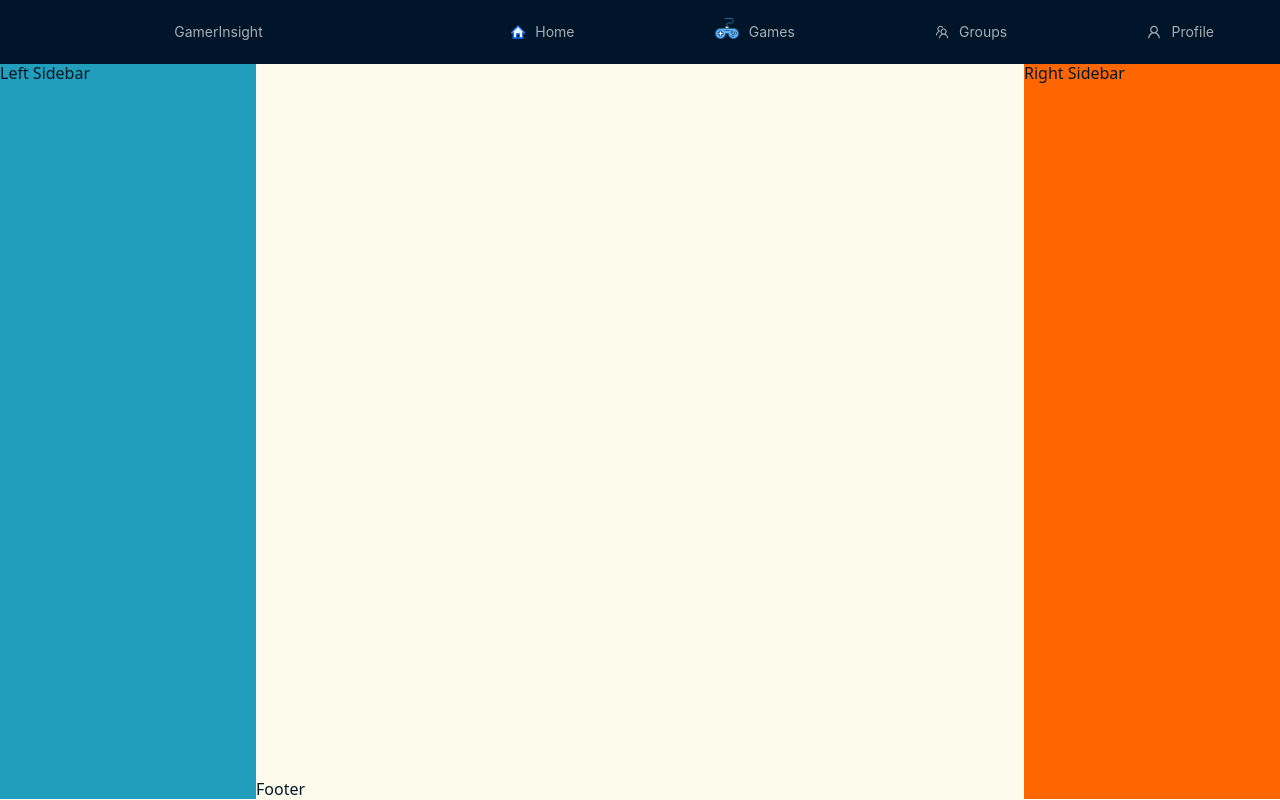
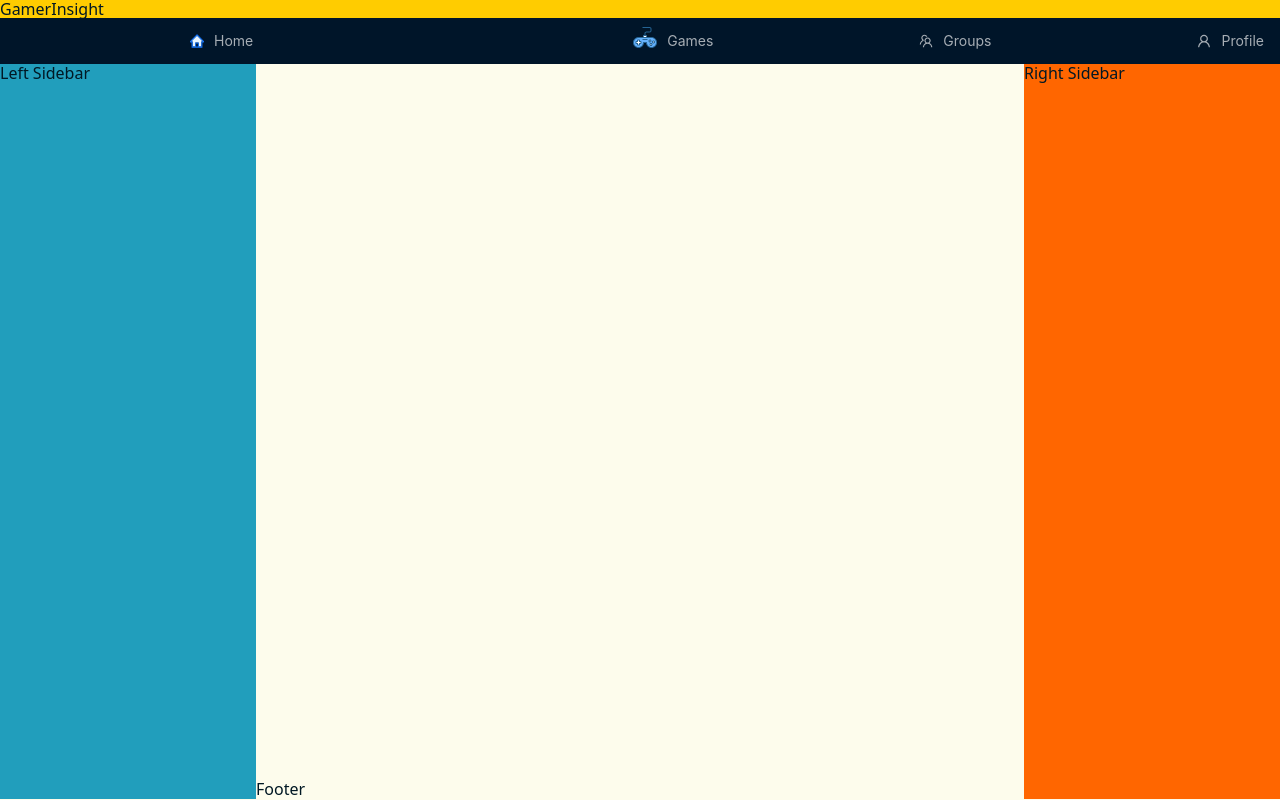
Before and after one commit to bounswe/bounswe2023group5, a React (Vite) app in the folder app/frontend/: page / in a window 1280 px wide. Built offline with nearby package versions, Linux system fonts and the light colour scheme.

Commit message:
modifying the menu css

```diff
--- a/app/frontend/src/Layout/TopBar/TopBar.module.scss
+++ b/app/frontend/src/Layout/TopBar/TopBar.module.scss
@@ -1,8 +1,10 @@
+
 .platform {
    width: clamp(0px, 20%, 300px);
 }
+
+
 .menu {
     display: flex;
-    flex-grow: 1;
-    justify-content: space-between;
+    justify-content: space-between !important;
 }
--- a/app/frontend/src/Layout/TopBar/TopBar.tsx
+++ b/app/frontend/src/Layout/TopBar/TopBar.tsx
@@ -5,10 +5,6 @@ import { HomeTwoTone, UserOutlined, TeamOutlined } from "@ant-design/icons";
 import GameController from "../../Components/Icons/GameController";
 
 const items1: MenuProps["items"] = [
-  {
-    key: "nav-platform",
-    label: "GamerInsight",
-  },
   {
     key: "nav-home",
     label: "Home",
@@ -33,15 +29,15 @@ const items1: MenuProps["items"] = [
 
 function TopBar() {
   return (
-    <Header style={{ display: "flex", justifyContent: "flex-start" }}>
+    <div>
+      <div className={styles.platform}>GamerInsight</div>
       <Menu
         className={styles.menu}
         theme="dark"
         mode="horizontal"
-        defaultSelectedKeys={["2"]}
         items={items1}
-      ></Menu>
-    </Header>
+      />
+    </div>
   );
 }
 
```
